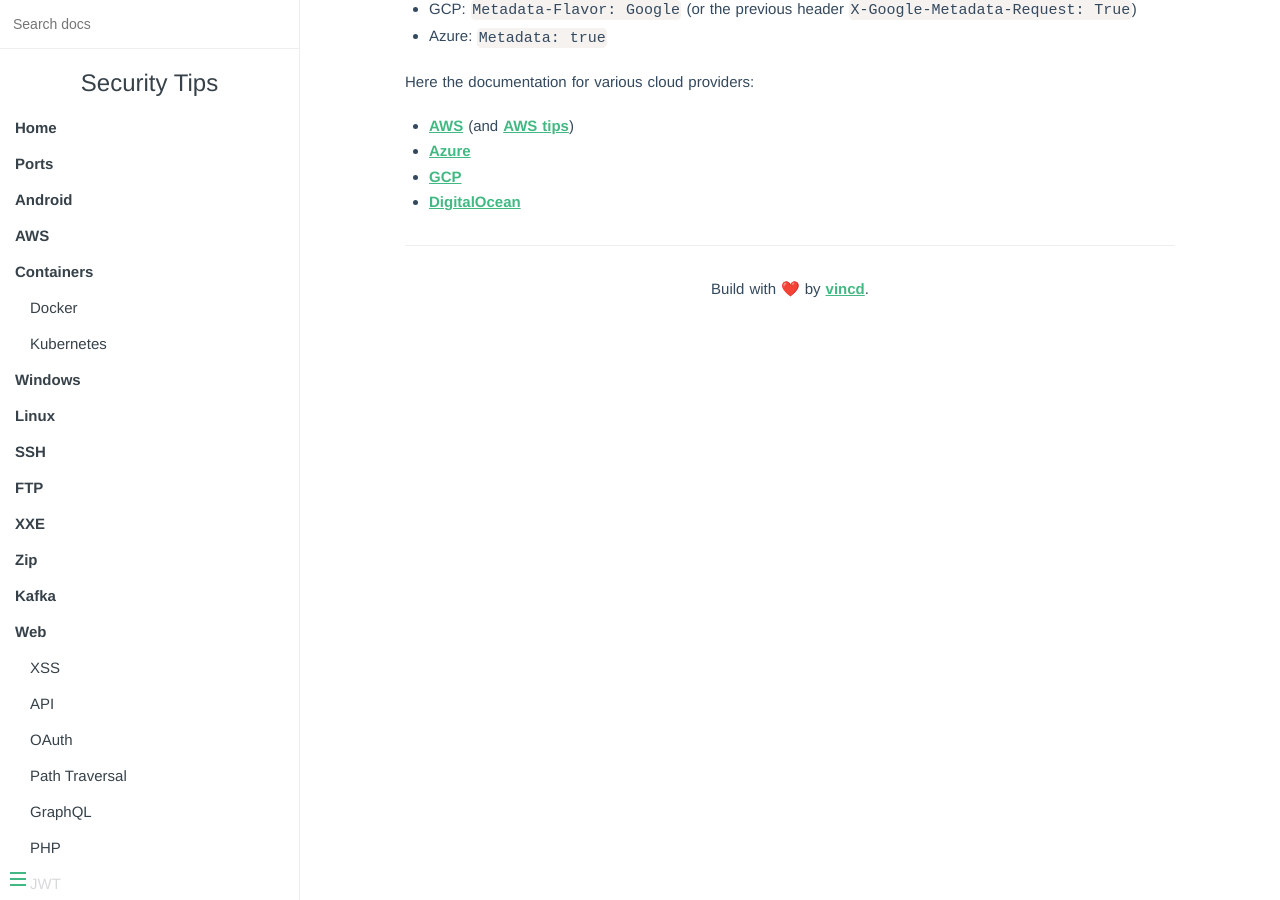
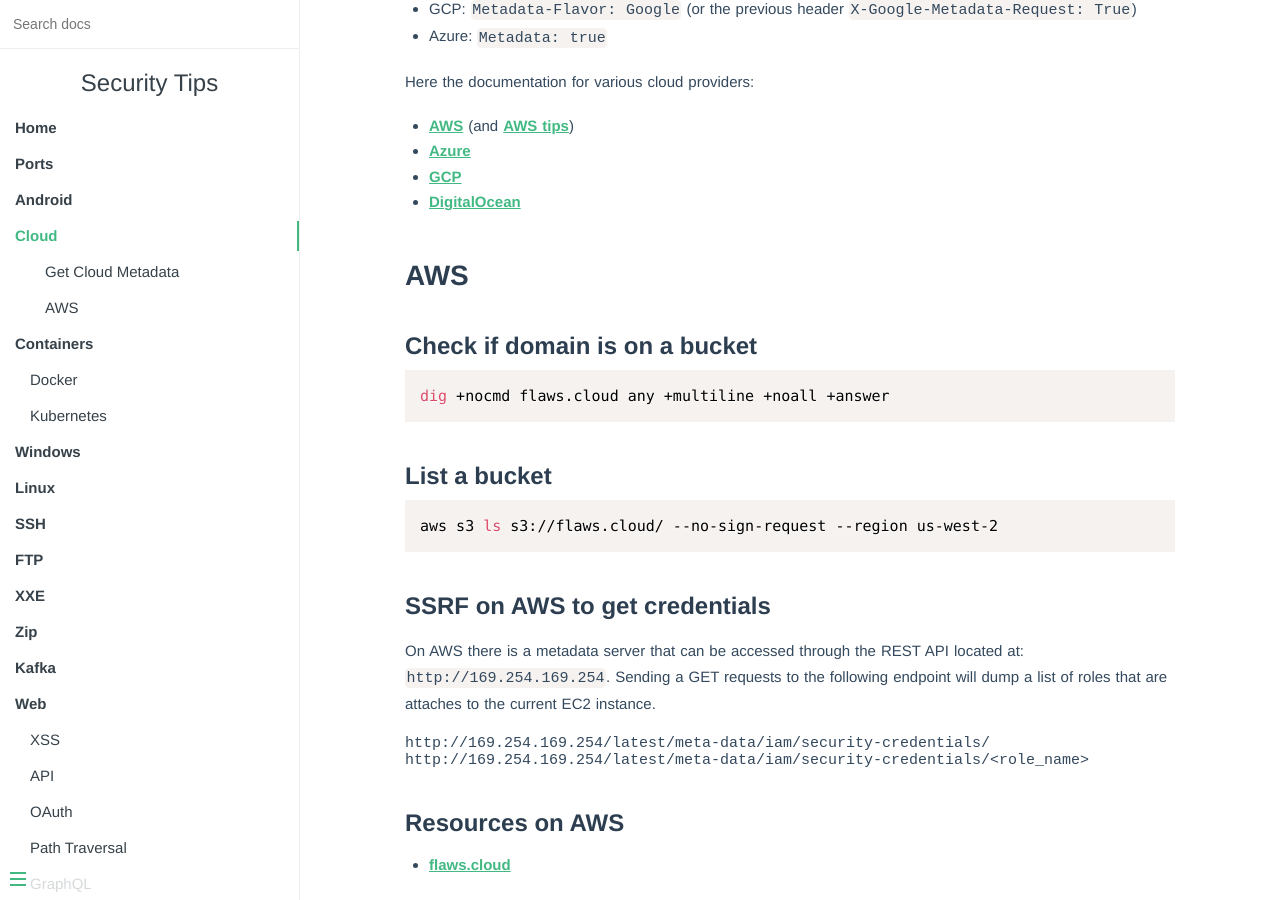
Before and after one commit to vincd/security-tips, an MkDocs documentation site: the page built from docs/cloud.md, in a window 1280 px wide and 900 px high, scrolled down 341 px. Built offline with MkDocs 1.6.1, drawn with Linux system fonts in a browser that asks for light colours.

Commit message:
Remove AWS and add the tips to Cloud

````diff
--- a/docs/cloud.md
+++ b/docs/cloud.md
@@ -31,3 +31,32 @@
 - [Azure](https://docs.microsoft.com/en-us/azure/virtual-machines/windows/instance-metadata-service)
 - [GCP](https://cloud.google.com/compute/docs/storing-retrieving-metadata)
 - [DigitalOcean](https://developers.digitalocean.com/documentation/metadata/)
+
+
+## AWS
+
+### Check if domain is on a bucket
+```bash
+dig +nocmd flaws.cloud any +multiline +noall +answer
+```
+
+### List a bucket
+```bash
+aws s3 ls s3://flaws.cloud/ --no-sign-request --region us-west-2
+```
+
+### SSRF on AWS to get credentials
+
+On AWS there is a metadata server that can be accessed through the REST API
+located at: `http://169.254.169.254`.
+Sending a GET requests to the following endpoint will dump a list of roles that
+are attaches to the current EC2 instance.
+
+```
+http://169.254.169.254/latest/meta-data/iam/security-credentials/
+http://169.254.169.254/latest/meta-data/iam/security-credentials/<role_name>
+```
+
+### Resources on AWS
+
+- [flaws.cloud](http://flaws.cloud/)
--- a/mkdocs.yml
+++ b/mkdocs.yml
@@ -29,7 +29,7 @@
   - Home: index.md
   - Ports: ports.md
   - Android: android.md
-  - AWS: aws.md
+  - Cloud: cloud.md
   - Containers:
     - Docker: docker.md
     - Kubernetes: kubernetes.md
````
Also changed, not shown: docs/aws.md (deleted, +0 -31 lines).
